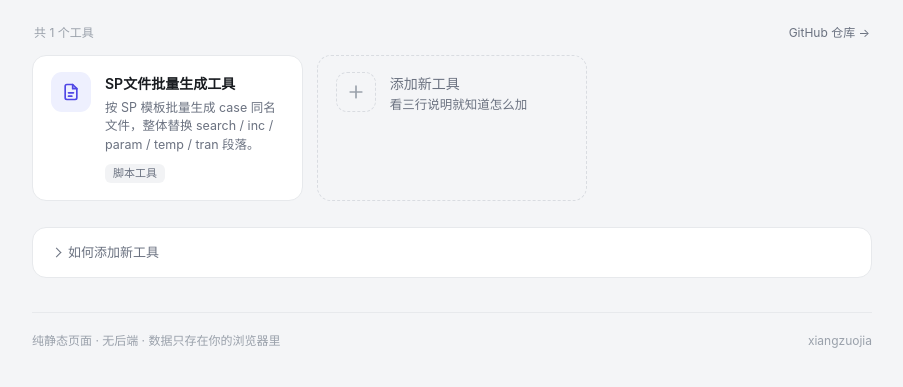
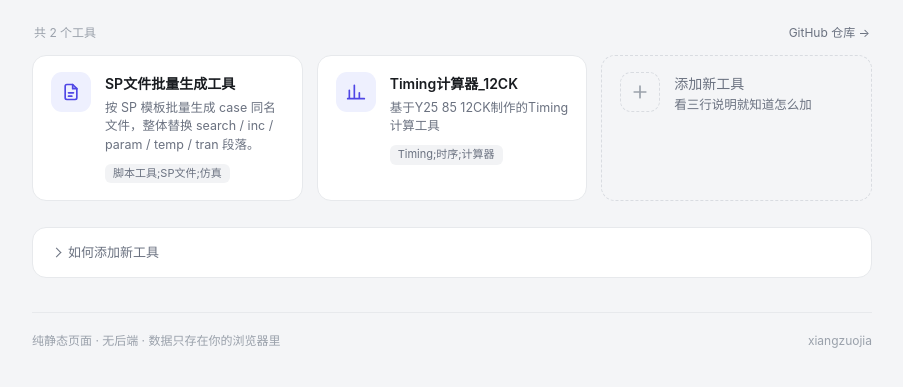
Before and after one commit to xiangzuojia/Myself_Tools, a plain HTML site: page index.html in a window 1280 px wide. Shown: the part 175-562 px from the top of the page, without its empty margins (188-1091 px from the left). Drawn offline with Linux system fonts and the light colour scheme.

Commit message:
Update index.html

```diff
--- a/index.html
+++ b/index.html
@@ -221,7 +221,7 @@ const TOOLS_BASE = "html工具/";
    工具清单：以后加工具只改这里，加一行就行
    href 写相对 html工具/ 的路径：
      单文件      → "SP文件批量生成工具.html"   实际位置 html工具/SP文件批量生成工具.html
-     带资源的目录 → "compress/"            实际位置 html工具/compress/index.html
+     带资源的目录 → "compress/"               实际位置 html工具/compress/index.html
    外链或绝对路径（以 http 或 / 开头）会原样使用，不拼前缀
    ============================================================ */
 const TOOLS = [
@@ -229,8 +229,15 @@ const TOOLS = [
     title: "SP文件批量生成工具",
     desc: "按 SP 模板批量生成 case 同名文件，整体替换 search / inc / param / temp / tran 段落。",
     href: "SP文件批量生成工具.html",
-    tag: "脚本工具",
+    tag: "脚本工具;SP文件;仿真",
     icon: "file"
+  }, // <--- 注意这里加了一个逗号
+  {
+    title: "Timing计算器_12CK",
+    desc: "基于Y25 85 12CK制作的Timing 计算工具",
+    href: "Timing计算器_12CK/", // 带资源的目录，写文件夹名称加斜杠即可
+    tag: "Timing;时序;计算器", // 你可以自定义
+    icon: "chart" // 可选：file / tool / image / text / chart / link
   }
 ];
 
```
